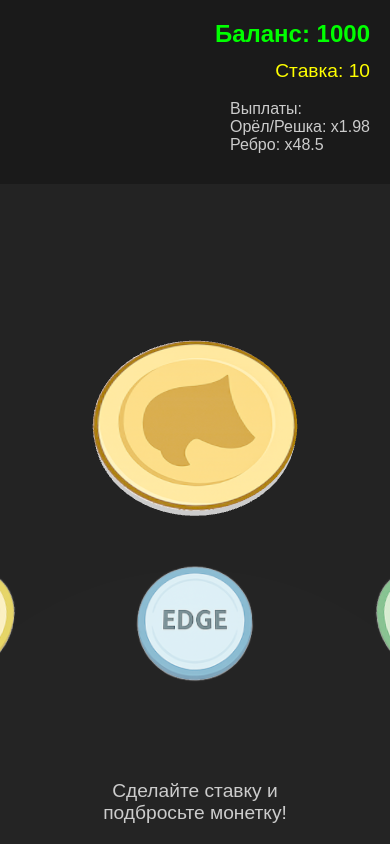
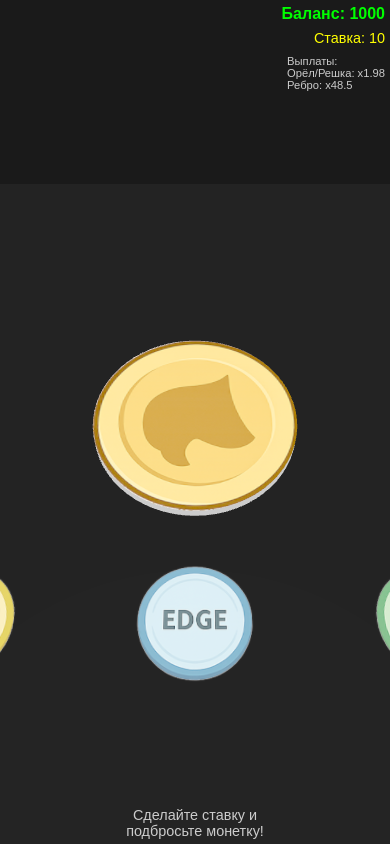
Before and after one commit to vapes/bgames, a website built with Vite: page index.html in a window 390 px wide. Built offline with nearby package versions, Linux system fonts and the light colour scheme; animation ran at ten frames a second.

Commit message:
Add mobile responsive design for portrait mode

```diff
--- a/index.html
+++ b/index.html
@@ -65,6 +65,69 @@
 				text-align: center;
 				z-index: 100;
 			}
+
+			/* Мобильные устройства */
+			@media (max-width: 768px) {
+				#result {
+					font-size: 2em;
+					top: 10px;
+				}
+				#result.edge {
+					font-size: 2.5em;
+				}
+				#balance {
+					font-size: 1.2em;
+					top: 10px;
+					right: 10px;
+				}
+				#bet-info {
+					font-size: 1em;
+					top: 40px;
+					right: 10px;
+				}
+				#payout-info {
+					font-size: 0.8em;
+					top: 70px;
+					right: 10px;
+				}
+				#instructions {
+					font-size: 1em;
+					bottom: 10px;
+					padding: 0 10px;
+				}
+			}
+
+			/* Портретный режим на мобильных */
+			@media (max-width: 768px) and (orientation: portrait) {
+				#result {
+					font-size: 1.5em;
+					top: 5px;
+				}
+				#result.edge {
+					font-size: 2em;
+				}
+				#balance {
+					font-size: 1em;
+					top: 5px;
+					right: 5px;
+				}
+				#bet-info {
+					font-size: 0.9em;
+					top: 30px;
+					right: 5px;
+				}
+				#payout-info {
+					font-size: 0.7em;
+					top: 55px;
+					right: 5px;
+				}
+				#instructions {
+					font-size: 0.9em;
+					bottom: 5px;
+					padding: 0 5px;
+				}
+			}
+
 			/* Кнопки теперь создаются в Three.js */
 		</style>
 		<script type="module" crossorigin src="./assets/index.js"></script>
```
Also changed, not shown: src/main.ts (+29 -5 lines), dist/assets/index.js, dist/index.html.
